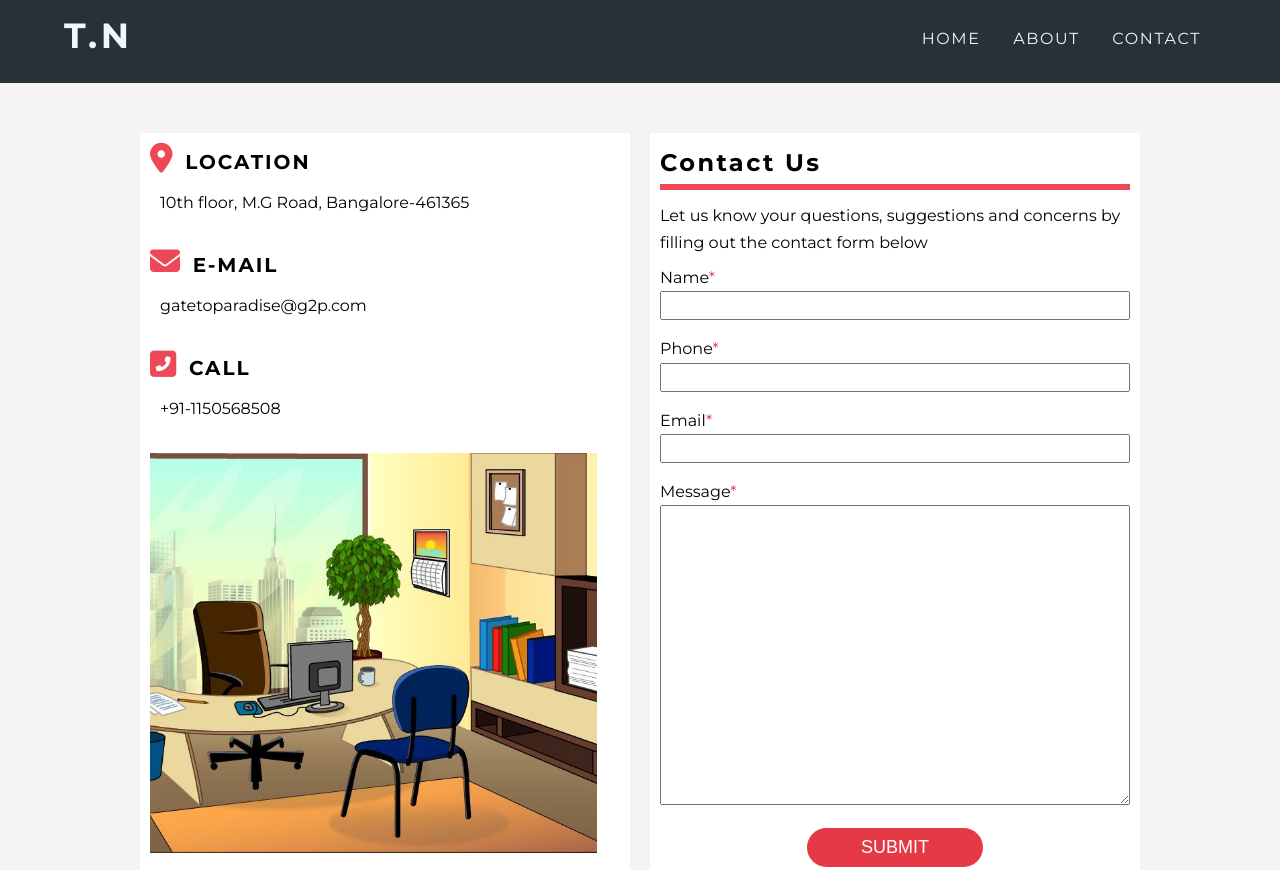
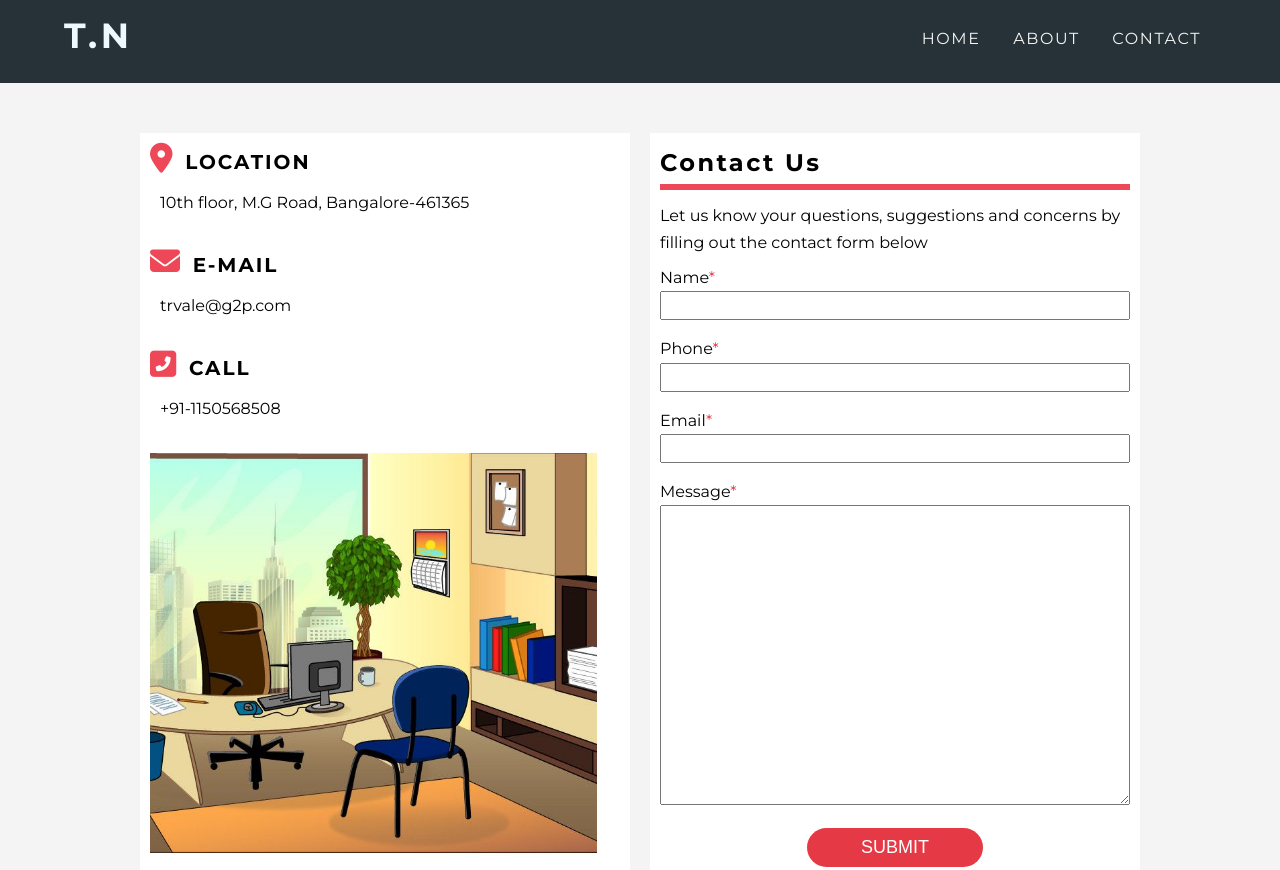
Before and after one commit to heysoumyadeep/Travel-Website, a plain HTML site: page contact.html in a window 1280 px wide. Shown: the top 870 px of the page. Drawn offline with Linux system fonts and the light colour scheme.

Commit message:
Update contact.html

```diff
--- a/contact.html
+++ b/contact.html
@@ -29,7 +29,7 @@
                     <p>10th floor, M.G Road, Bangalore-461365</p>
                     <i class="fas fa-envelope fa-3x" style="color: #ee4758;"></i>
                     <h2>E-MAIL</h2>
-                    <p>gatetoparadise@g2p.com</p>
+                    <p>trvale@g2p.com</p>
                     <i class="fas fa-phone-square-alt fa-3x" style="color: #ee4758;"></i>
                     <h2>CALL</h2>
                     <p>+91-1150568508</p>
```
